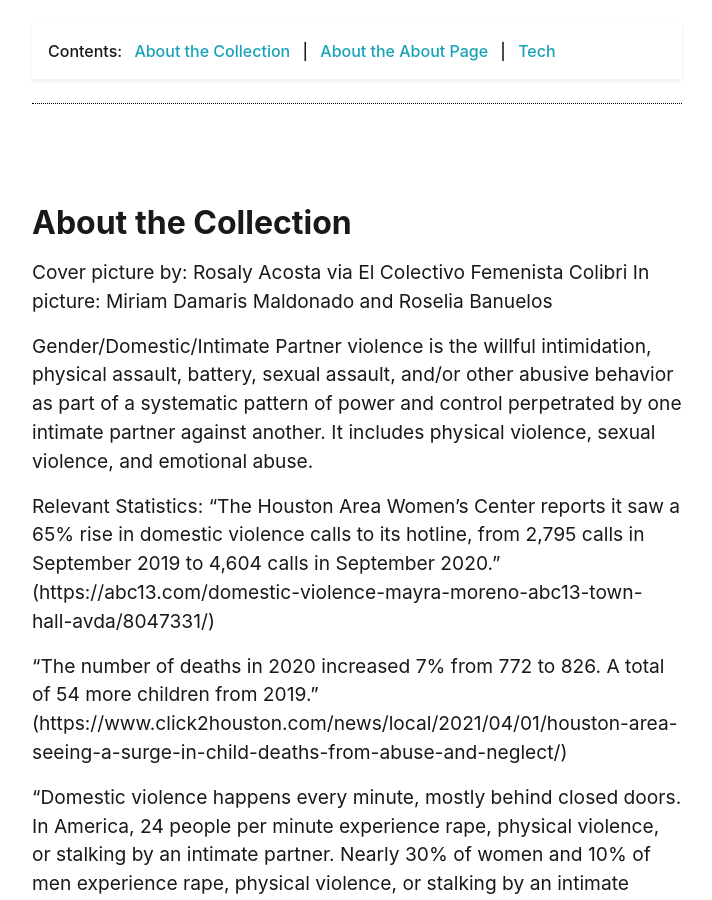
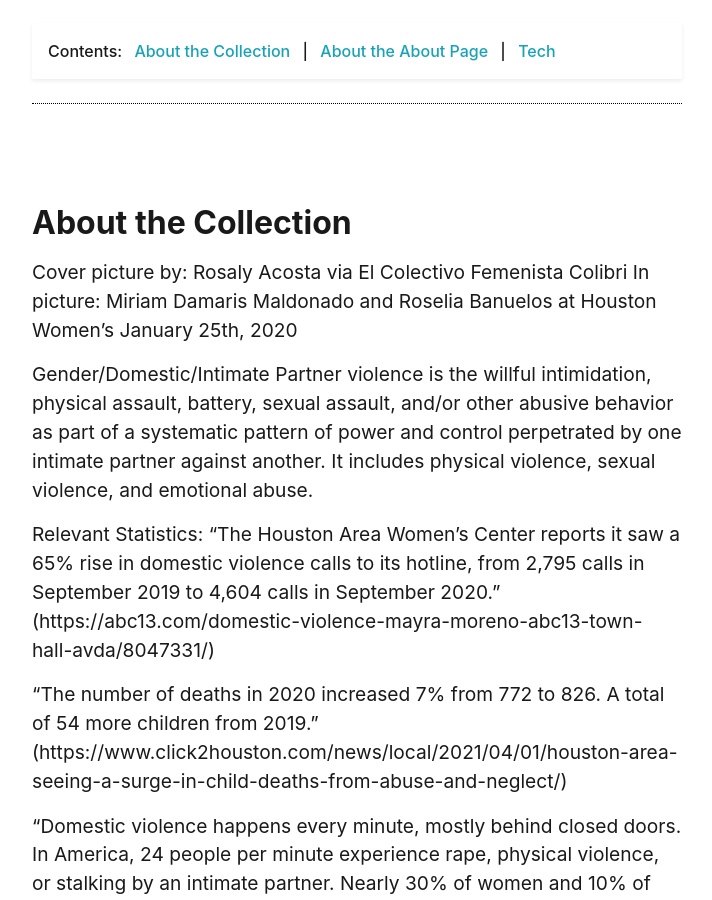
Before and after one commit to roseliabanuelos/recordinggenderviolence, a Jekyll site: the page built from pages/about.md, in a window 1280 px wide and 900 px high, scrolled down 469 px. Shown: the whole window, without its empty margins (283-995 px from the left). Built offline with Jekyll 4.4.1, drawn with Linux system fonts in a browser that asks for light colours.

Commit message:
update date of womens march

```diff
--- a/pages/about.md
+++ b/pages/about.md
@@ -14,7 +14,7 @@ credits: true
 
 ## About the Collection
 Cover picture by: Rosaly Acosta via El Colectivo Femenista Colibri
-    In picture: Miriam Damaris Maldonado and Roselia Banuelos
+    In picture: Miriam Damaris Maldonado and Roselia Banuelos at Houston Women's January 25th, 2020
 
 Gender/Domestic/Intimate Partner violence is the willful intimidation, physical assault, battery, sexual assault, and/or other abusive behavior as part of a systematic pattern of power and control perpetrated by one intimate partner against another. It includes physical violence, sexual violence, and emotional abuse.
 
```
